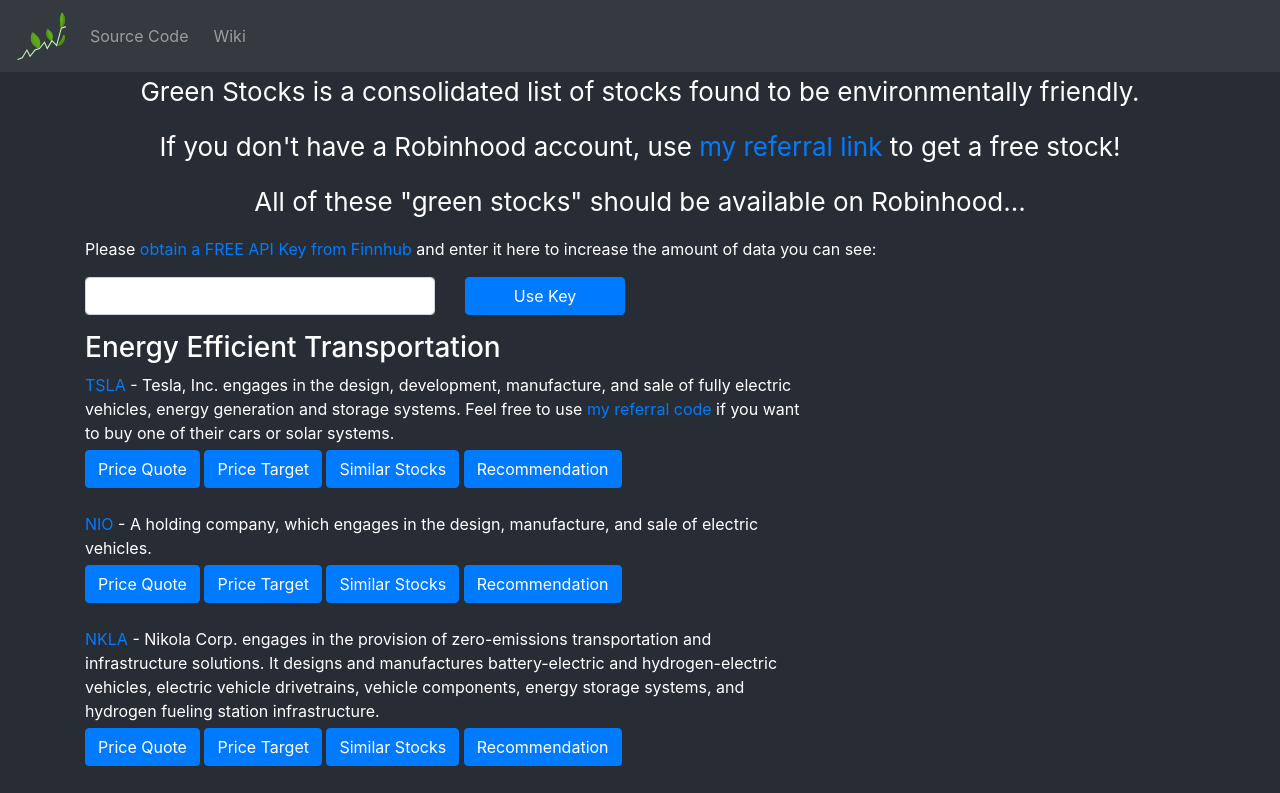
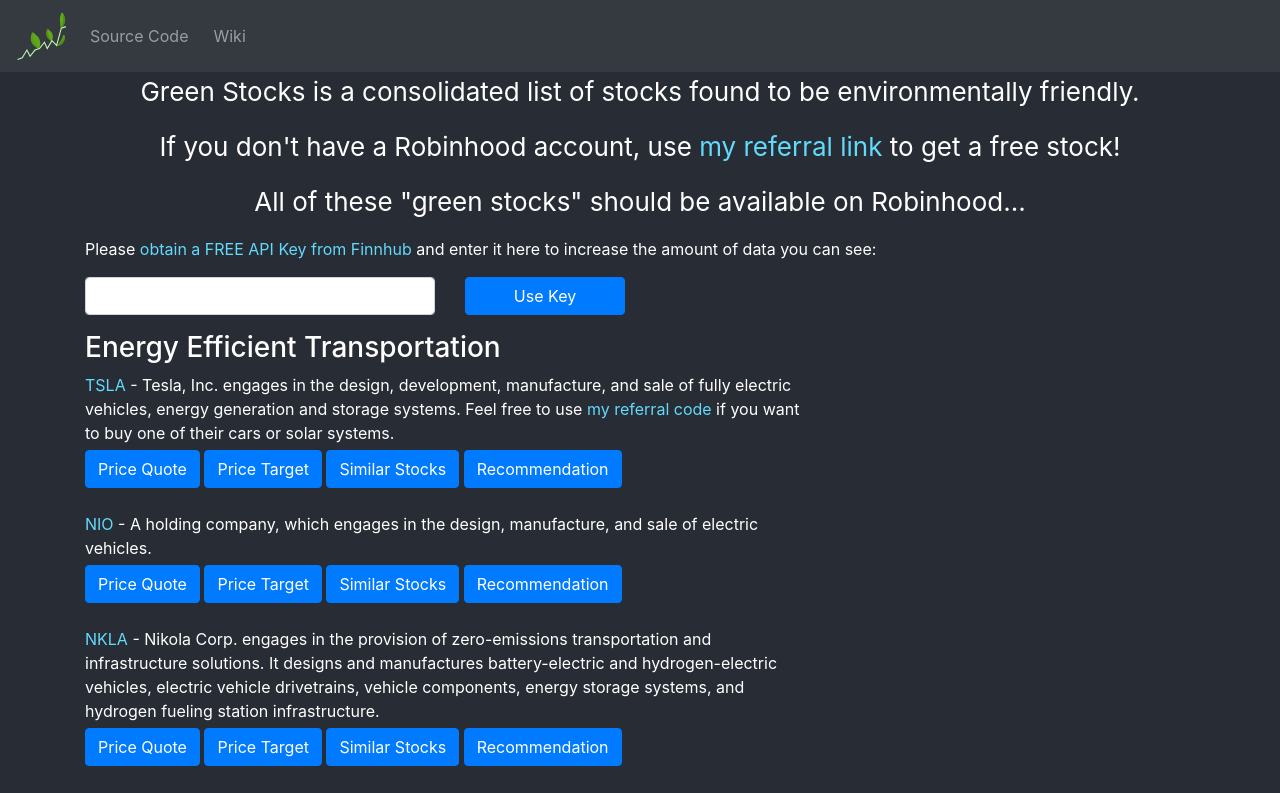
Before and after one commit to delphe/green-stocks, a React (Create React App) app: page / in a window 1280 px wide. Shown: the top 793 px of the page. Built offline with nearby package versions, Linux system fonts and the light colour scheme.

Commit message:
change link color

```diff
--- a/src/App.css
+++ b/src/App.css
@@ -20,6 +20,14 @@
   color: #61dafb;
 }
 
+a {
+  color: #61dafb;
+}
+
+a:hover {
+  color: #2e98ff;
+}
+
 @keyframes App-logo-spin {
   from {
     transform: rotate(0deg);
```
